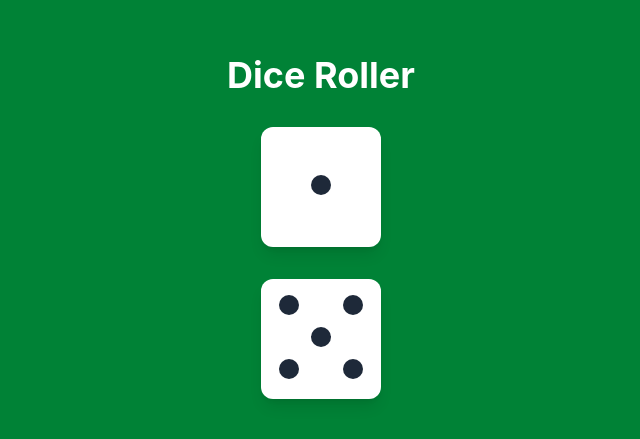
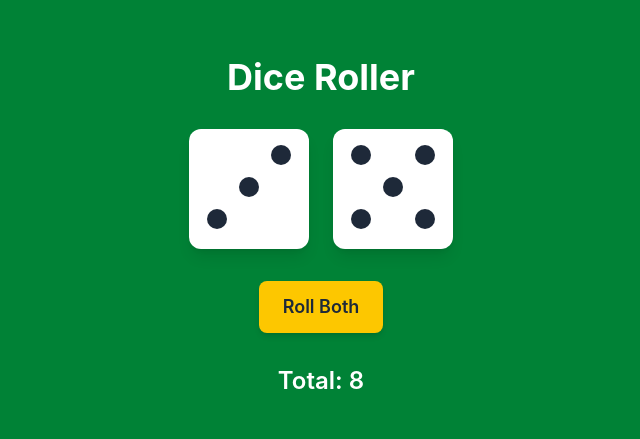
Before and after one commit to sfloody1/dice-roller, a React (Vite) app: page / in a window 1280 px wide. Shown: the part 173-612 px from the top of the page, without its empty margins (319-959 px from the left). Built offline with nearby package versions, Linux system fonts and the light colour scheme.

Commit message:
dice-06: Lift state up for shared dice control

```diff
--- a/src/App.tsx
+++ b/src/App.tsx
@@ -1,12 +1,34 @@
+import { useState } from "react";
 import Die from "./components/Die";
 
+function rollDie() {
+  return Math.floor(Math.random() * 6) + 1;
+}
 
 function App() {
+  const [die1, setDie1] = useState(3);
+  const [die2, setDie2] = useState(5);
+
+  const total = die1 + die2;
+
+  function rollBoth() {
+    setDie1(rollDie());
+    setDie2(rollDie());
+  }
   return (
     <div className="flex min-h-screen flex-col items-center justify-center gap-8 bg-green-700">
       <h1 className="text-4xl font-bold text-white">Dice Roller</h1>
-      <Die initialValue={1} />
-      <Die initialValue={5} />
+      <div className="flex gap-6">
+        <Die value={die1} onRoll={() => setDie1(rollDie())}/>
+        <Die value={die2} onRoll={() => setDie2(rollDie())}/>
+      </div>
+
+      <button
+        onClick={rollBoth}
+        className="rounded-lg bg-yellow-400 px-6 py-3 text-lg font-semibold text-gray-800 shadow-md transition-colors hover:bg-yellow-300">
+          Roll Both
+        </button>
+      <p className="text-2xl font-semibold text-white">Total: {total}</p>
     </div>
   );
 }
--- a/src/components/Die.tsx
+++ b/src/components/Die.tsx
@@ -1,5 +1,3 @@
-import { useState } from "react";
-
 const dotPositions: Record<number, number[]> = {
     1: [4],
     2: [2, 6],
@@ -10,21 +8,16 @@
 }
 
 interface DieProps {
-    initialValue: number;
+    value: number;
+    onRoll: () => void;
 }
 
-function Die({ initialValue }: DieProps) {
-    const [value, setValue] = useState(initialValue);
-
-    function roll() {
-        setValue(Math.floor(Math.random() * 6) + 1);
-    }
-
+function Die({ value, onRoll }: DieProps) {
     const dots = dotPositions[value] ?? [];
 
     return (
         <button
-            onClick={roll}
+            onClick={onRoll}
             className="grid grid-cols-3 grid-rows-3 gap-2 rounded-xl bg-white p-4 shadow-lg"
             style={{ width: "120px", height: "120px" }}
         >
```
